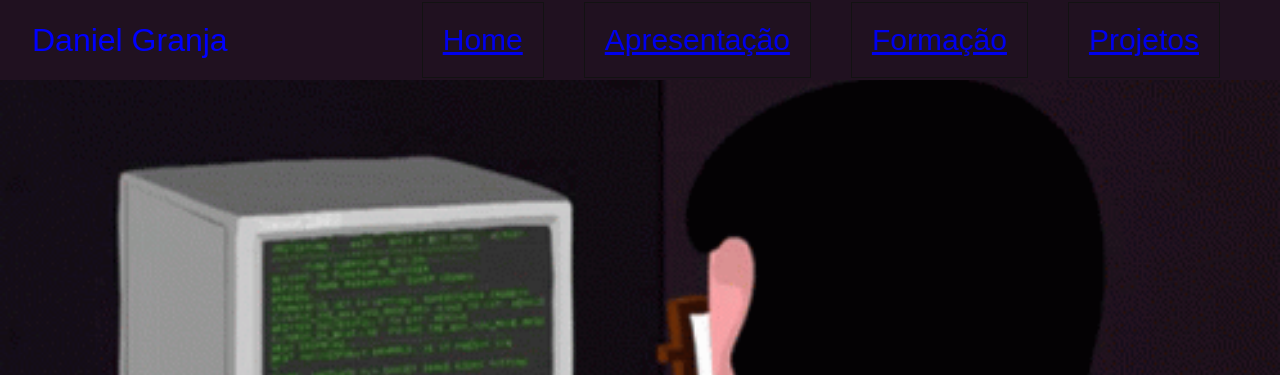
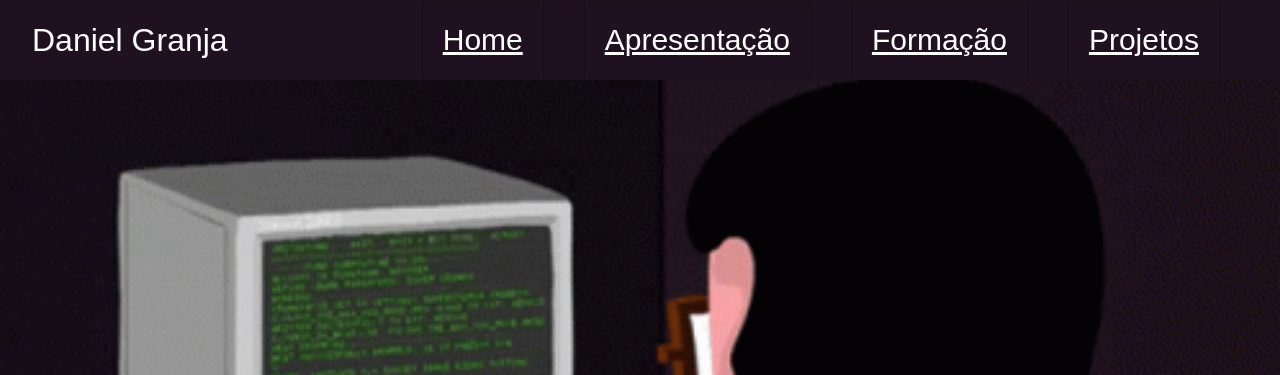
Before and after one commit to a22002469/projeto-Programa-ao-Web, a Django app: page / in a window 1280 px wide. Shown: the top 375 px of the page. Run offline with Django 4.2, Linux system fonts and the light colour scheme.

Commit message:
lab 8 style++

```diff
--- a/lab8/portfolio/static/portfolio/css/estilos.css
+++ b/lab8/portfolio/static/portfolio/css/estilos.css
@@ -2,11 +2,12 @@
         .background{
                 background-image: url("../images/coding.gif");background-size: cover; background-repeat: no-repeat;background-color:#201120FF ;
         }
-        .left{display:flex;justify-content: space-between;font-size: 2em;padding: 1em;}
+        .left{display:flex;justify-content: space-between;font-size: 2em;padding: 1em; color: white}
         .right{display:flex;justify-contents: space-between;font-size: 30px;padding: 20px;margin: 20px;}
 
 
         .rright{
+                color: white;
                 position: sticky;
                 display:flex;justify-contents: space-between;font-size: 30px;padding: 20px;margin: 20px;
                         background:none;
@@ -14,7 +15,7 @@
                         transition: color 200ms;
 }
         .rright:is(:hover,:focus){
-                color: white;
+                color: black;
         }
         .rright::after{
                 position: absolute;
@@ -22,7 +23,7 @@
                 inset:0;
                 z-index: -1;
 
-                 background-color: #121212;
+                 background-color: white;
 
                 transform-origin: left;
                 transform: scaleX(0);
```
